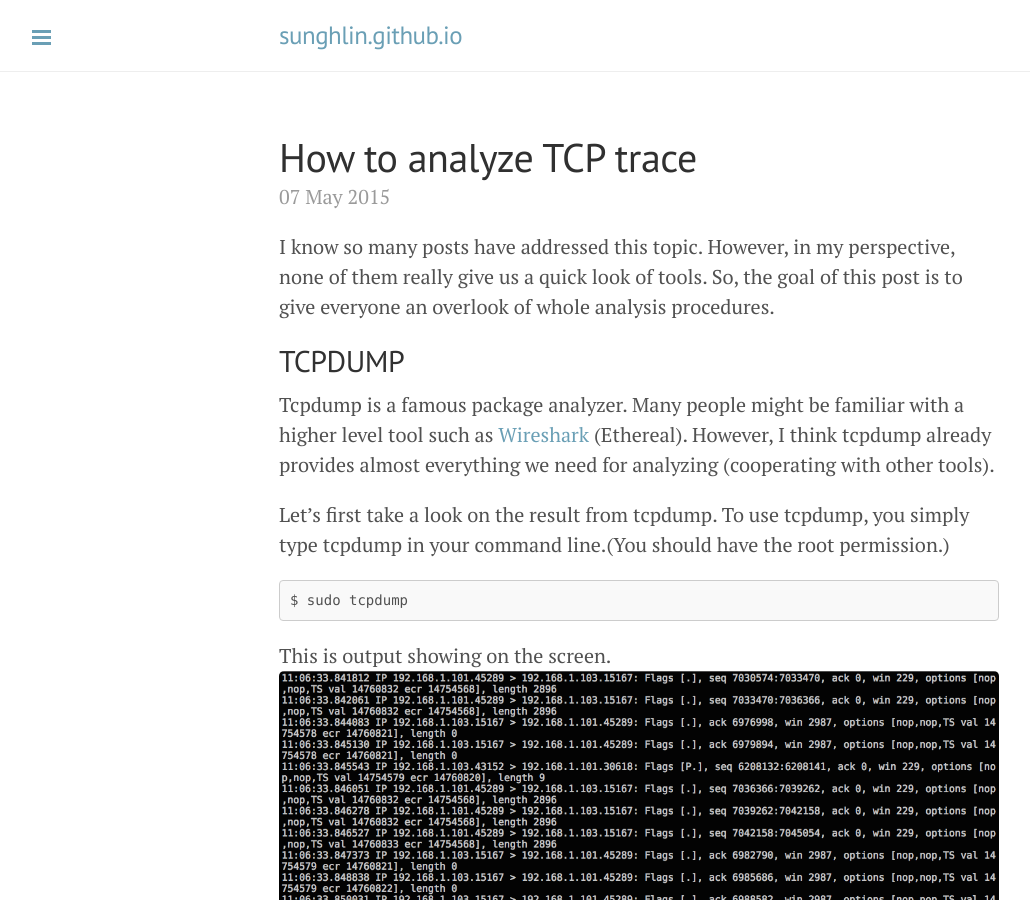
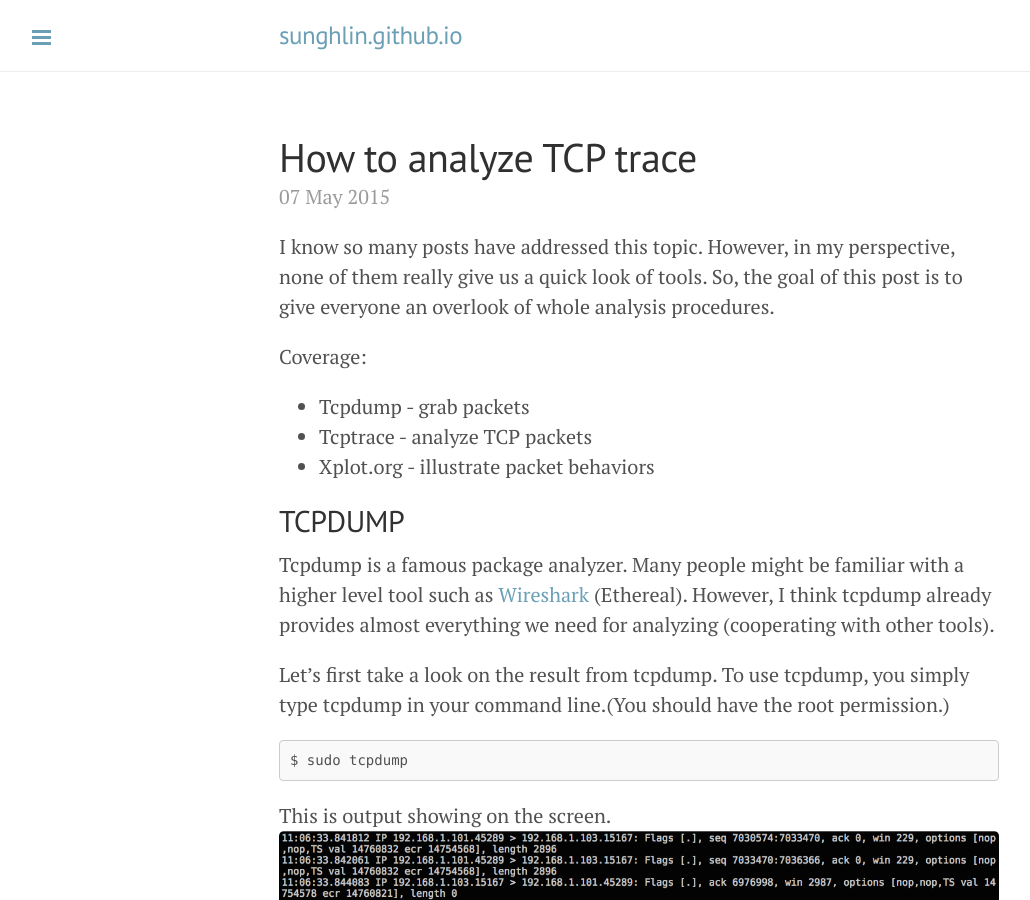
Before and after one commit to sunghlin/temp.sunghlin.github.io, a Jekyll site: the page built from _posts/2015-05-07-How-to-Analyze-TCP-Trace.md, in a window 1280 px wide and 900 px high. Shown: the whole window, without its empty margins (1-1031 px from the left). Built offline with Jekyll 4.4.1, drawn with Linux system fonts in a browser that asks for light colours; comment, search, counter and statistics services are not loaded.

Commit message:
coverage

```diff
--- a/_posts/2015-05-07-How-to-Analyze-TCP-Trace.md
+++ b/_posts/2015-05-07-How-to-Analyze-TCP-Trace.md
@@ -6,6 +6,12 @@ status: published
 ---
 
 I know so many posts have addressed this topic. However, in my perspective, none of them really give us a quick look of tools. So, the goal of this post is to give everyone an overlook of whole analysis procedures.
+
+Coverage:
+
+- Tcpdump - grab packets
+- Tcptrace - analyze TCP packets
+- Xplot.org - illustrate packet behaviors
 
 <!--more-->
 
@@ -59,3 +65,5 @@ Now, we combine them together. If I want to capture the subnet 192.168.1.0/24 an
 	$ sudo tcpdump net 192.168.1.0/24 -w capture_file
 
 (For more details, please check the [map page](http://www.tcpdump.org/tcpdump_man.html) of tcpdump.)
+
+## TCPTRACE
```
